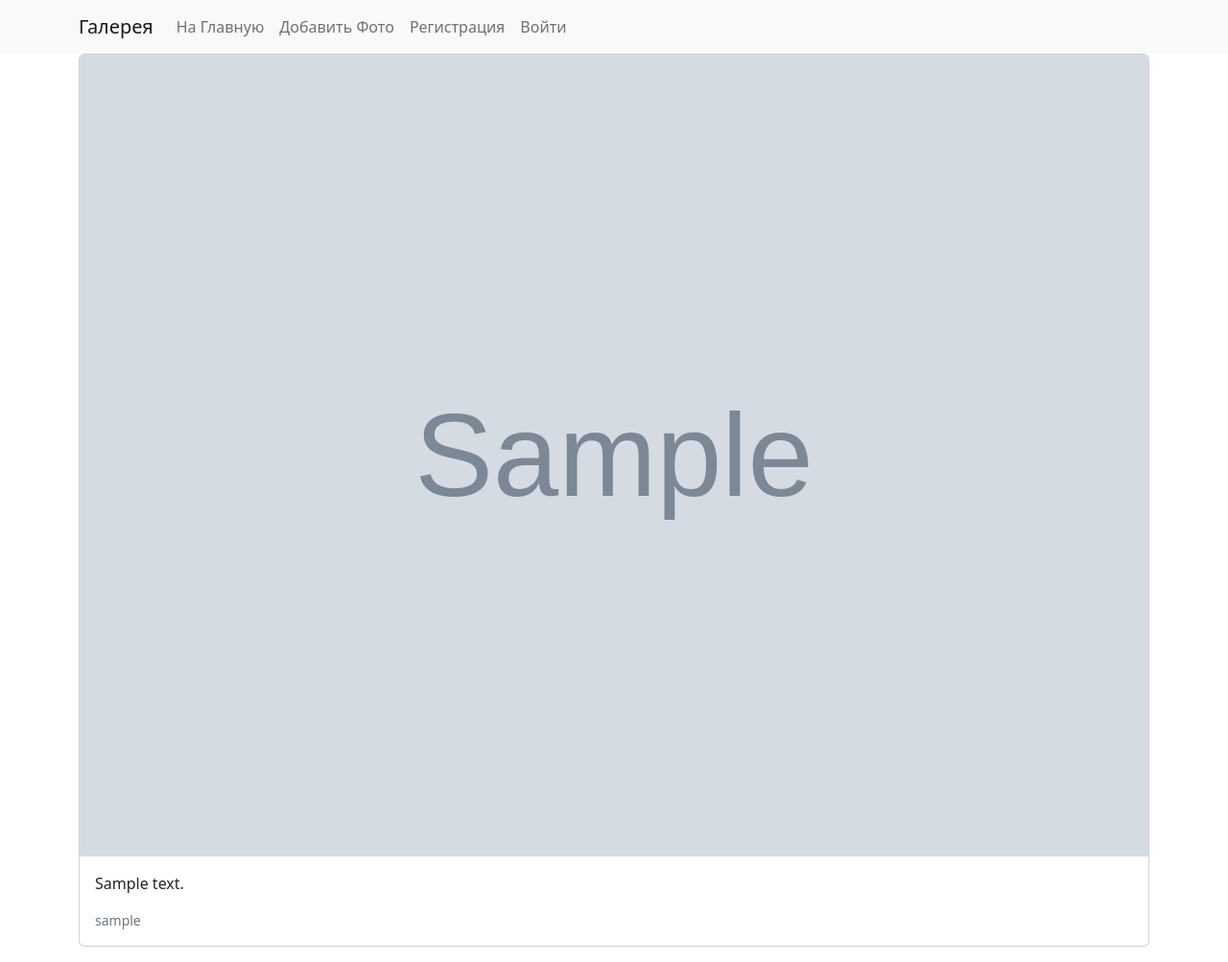
After one commit to Daniarbekov/exam_9, a Django app: page / in a window 1280 px wide. The commit adds this page. Shown: the whole page at 96% size. Run offline with Django 4.2, Linux system fonts and the light colour scheme; tables that the repository leaves empty hold one stand-in row (values such as "Sample post"); grey boxes marked "Sample" are stand-in pictures; some libraries are stand-ins or nearby versions.

Commit message:
Index , Add Photo
добавил вью главной страницы и добавления фото
добавил ссылки
добавил форму добавления фото

```diff
--- a/source/core/urls.py
+++ b/source/core/urls.py
@@ -21,5 +21,6 @@ from django.conf import settings
 urlpatterns = [
     path("admin/", admin.site.urls),
     path("auth/", include('accounts.urls')),
+    path("", include('webapp.urls')),
 ] + static(settings.STATIC_URL, document_root=settings.STATIC_ROOT) \
               + static(settings.MEDIA_URL, document_root=settings.MEDIA_ROOT)
--- a/source/templates/base.html
+++ b/source/templates/base.html
@@ -14,14 +14,14 @@
 <body>
     <nav class="navbar navbar-expand-lg navbar-light bg-light">
         <div class="container-fluid container">
-          <a class="navbar-brand" href="#">Галерея</a>
+          <a class="navbar-brand" href="{% url 'index' %}">Галерея</a>
           <button class="navbar-toggler" type="button" data-bs-toggle="collapse" data-bs-target="#navbarNav" aria-controls="navbarNav" aria-expanded="false" aria-label="Toggle navigation">
             <span class="navbar-toggler-icon"></span>
           </button>
           <div class="collapse navbar-collapse menu" id="navbarNav">
             <ul class="navbar-nav">
                 <li class="nav-item">
-                    <a class="nav-link" href="#">На Главную</a>
+                    <a class="nav-link" href="{% url 'index' %}">На Главную</a>
                 {% block menu %} {% endblock %}
                 {% if user.is_authenticated %}
                 <li class="nav-item">
--- /dev/null
+++ b/source/webapp/templates/index.html
@@ -0,0 +1,19 @@
+{% extends 'base.html' %}
+{% block title%}Home{% endblock %}
+{% block menu%}
+<li class="nav-item">
+    <a class="nav-link" href="{% url 'photo_add' %}">Добавить Фото</a>
+{% endblock %}
+{% block content %}
+<div class="card-box" >
+            {% for photo in photos %}
+            <div class="card mb-3">
+                <img src="{{photo.image.url}}" class="card-img-top" alt="img">
+                <div class="card-body">
+                  <p class="card-text">{{photo.note}}</p>
+                  <p class="card-text"><small class="text-muted">{{photo.author.username}}</small></p>
+                </div>
+              </div>
+          {% endfor %}
+    </div>
+{% endblock %}
--- /dev/null
+++ b/source/webapp/urls.py
@@ -0,0 +1,11 @@
+
+from django.urls import path
+from webapp.views.base import IndexView
+from webapp.views.photos import PhotoCreate
+
+
+
+urlpatterns= [
+    path("", IndexView.as_view(), name='index'),
+    path('photo/add', PhotoCreate.as_view(), name="photo_add")
+]
--- a/source/webapp/views.py
+++ /dev/null
@@ -1,3 +0,0 @@
-from django.shortcuts import render
-
-# Create your views here.
--- /dev/null
+++ b/source/webapp/views/base.py
@@ -0,0 +1,11 @@
+
+from django.views.generic import ListView
+from webapp.models import Photo
+
+
+
+class IndexView(ListView):
+    template_name = 'index.html'
+    model = Photo
+    context_object_name = 'photos'
+    ordering = ('-created_at',)
```
Also changed, not shown: source/webapp/forms.py (added, +8 -0 lines), source/webapp/templates/add_photo.html (added, +12 -0 lines), source/webapp/templates/partial/form.html (added, +7 -0 lines), source/webapp/views/photos.py (added, +13 -0 lines), source/uploads/products/13_d-13fcdfbf-f716-4120-af04-b195dd3a3b17_JVBdhet.jpg (added).
